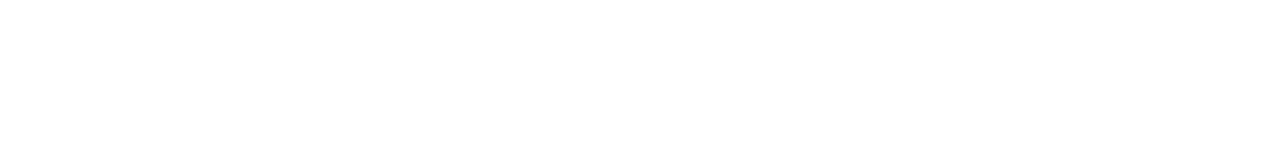
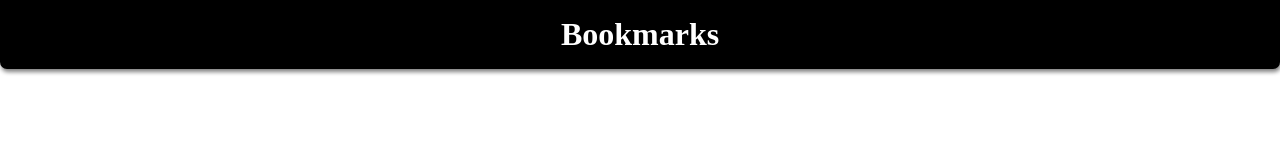
Before and after one commit to KamajiiSC/BookmarkerApp, a plain HTML site: page index.html in a window 1280 px wide. Drawn offline with Linux system fonts and the light colour scheme.

Commit message:
add and style header

```diff
--- a/index.html
+++ b/index.html
@@ -5,6 +5,7 @@
 	<link rel="stylesheet" type="text/css" href="style.css">
 </head>
 <body>
+	<h1 id="head">Bookmarks</h1>
 
 </body>
 <script src="js/main.js"></script>
--- a/style.css
+++ b/style.css
@@ -0,0 +1,15 @@
+/*Reset browser defaults*/
+*{margin:0px; padding:0px;}
+
+#head{
+	background-color: black;
+	color:#fff;
+	text-align: center;
+	margin-top: 0px;
+	padding-top:.5em;
+	padding-bottom:.5em;
+	border:0px;
+	box-shadow: 1px 3px 4px gray;
+	border-bottom-right-radius: 7px;
+	border-bottom-left-radius: 7px;
+}
```
